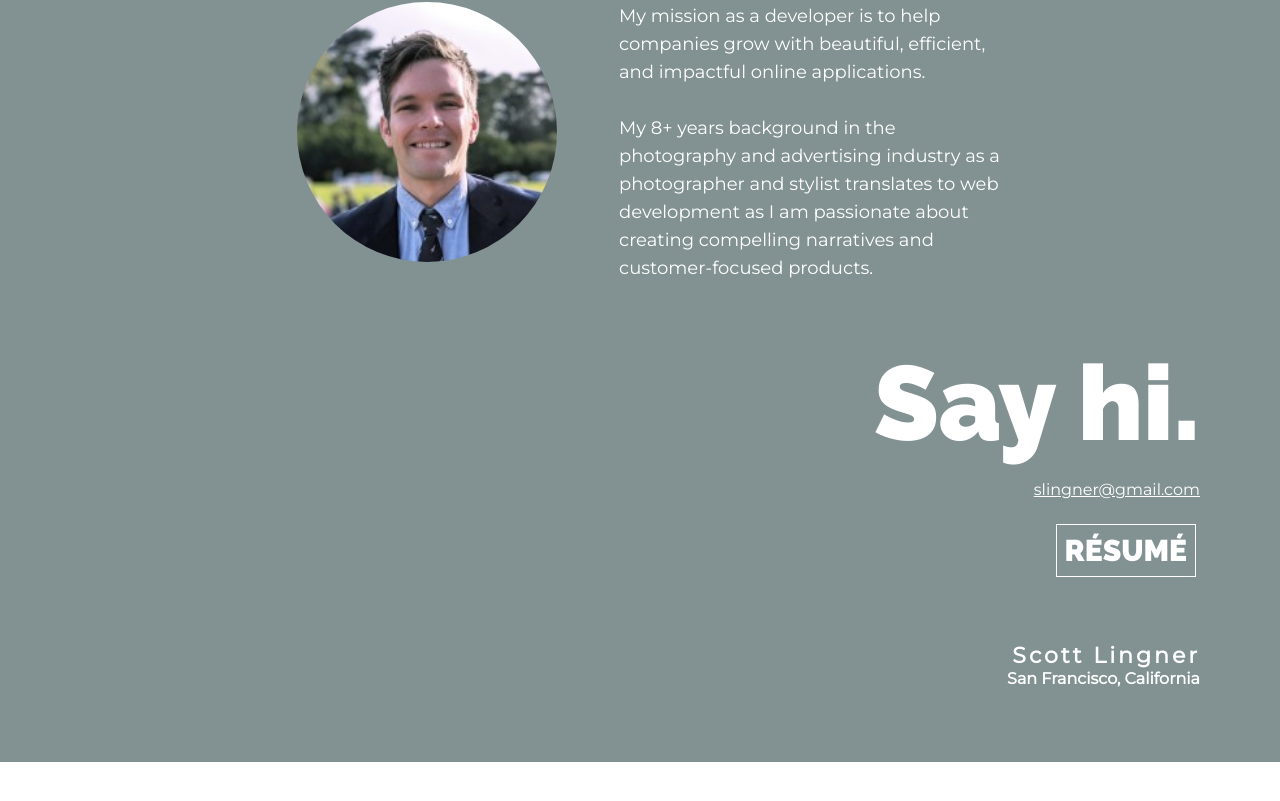
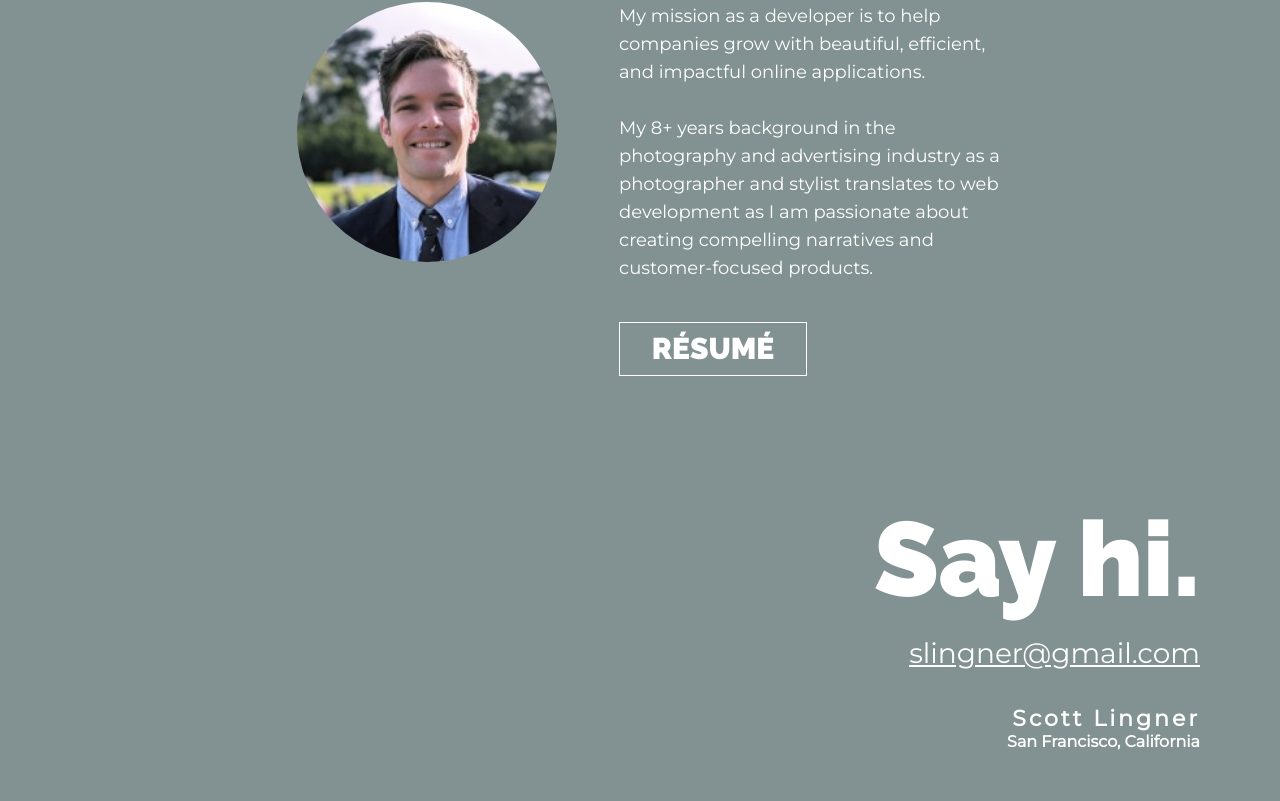
Before and after one commit to slingner/lingner-portfolio, a React (Create React App) app: page / in a window 1280 px wide. Shown: the part 3733-4534 px from the top of the page. Before the commit the page ends 4495 px from the top, so only its background shows below. Built offline with nearby package versions, Linux system fonts and the light colour scheme.

Commit message:
fixed spacing in contact and about sections

```diff
--- a/src/components/About/About.js
+++ b/src/components/About/About.js
@@ -1,7 +1,12 @@
 import React from 'react';
 import { AboutContent } from './About.style';
 import scott from './scott.jpg';
-import { ScottPhoto, AboutPageWrap, AboutWrap } from './About.style';
+import {
+  ScottPhoto,
+  AboutPageWrap,
+  AboutWrap,
+  ResumeLink,
+} from './About.style';
 
 export default function About() {
   return (
@@ -17,6 +22,13 @@ export default function About() {
           a photographer and stylist translates to web development as I am
           passionate about creating compelling narratives and customer-focused
           products.
+          <ResumeLink
+            href="https://scott-lingner-portfolio.s3-us-west-1.amazonaws.com/ScottLingner_Resume.pdf"
+            target="_blank"
+            rel="nofollow noopener noreferrer"
+          >
+            RÉSUMÉ
+          </ResumeLink>
         </AboutContent>
       </AboutWrap>
     </AboutPageWrap>
--- a/src/components/About/About.style.js
+++ b/src/components/About/About.style.js
@@ -29,16 +29,30 @@ export const AboutWrap = styled.div`
   }
 `;
 
-// export const ContactButtonWrap = styled.div`
-//   display: flex;
-//   flex-direction: row;
-//   margin: auto;
-//   padding-bottom: 20px;
+export const ResumeLink = styled.a`
+  color: ${(props) => (props.color ? props.color : colors.white)};
+  text-decoration: none;
+  display: block;
+  margin: 10px auto;
+  margin-top: 40px;
+  /* justify-content: left; */
+  width: 188px;
+  font-size: 30px;
+  font-family: 'Raleway', sans-serif;
+  text-align: center;
+  border: 1px solid white;
+  padding: 12px;
 
-//   @media (min-width: 900px) {
-//     display: none;
-//   }
-// `;
+  :hover {
+    cursor: pointer;
+    color: ${colors.teal};
+  }
+
+  @media (min-width: 600px) {
+    margin-top: 40px;
+    margin-left: 0;
+  }
+`;
 
 export const AboutContent = styled.p`
   color: ${colors.white};
--- a/src/components/Button/Button.js
+++ b/src/components/Button/Button.js
@@ -1,5 +1,3 @@
-/* eslint-disable react/prop-types */
-/* eslint-disable react/display-name */
 import React from 'react';
 import styled from 'styled-components/macro';
 import { keyframes } from 'styled-components';
--- a/src/components/Contact/Contact.js
+++ b/src/components/Contact/Contact.js
@@ -11,9 +11,7 @@ import {
   ContactConentWrap,
   ContactPageHeader,
   EmailLink,
-  ResumeLink,
 } from './Contact.style';
-import { NavItem } from '../NavBar/Navigation';
 function Contact() {
   return (
     <ContactPageWrap id="contact">
@@ -26,13 +24,6 @@ function Contact() {
         slingner@gmail.com
       </EmailLink>
 
-      <ResumeLink
-        href="https://scott-lingner-portfolio.s3-us-west-1.amazonaws.com/ScottLingner_Resume.pdf"
-        target="_blank"
-        rel="nofollow noopener noreferrer"
-      >
-        RÉSUMÉ
-      </ResumeLink>
       <ContactConentWrap>
         <LinkWrap
           href="https://angel.co/u/scott-lingner"
@@ -77,12 +68,12 @@ function Contact() {
         style={{
           fontSize: '22px',
           letterSpacing: '3px',
-          marginTop: '50px',
+          marginTop: '20px',
         }}
       >
         Scott Lingner
       </ContactPageSubHeader>
-      <ContactPageSubHeader style={{ marginBottom: '15px' }}>
+      <ContactPageSubHeader style={{ marginBottom: '5px' }}>
         San Francisco, California
       </ContactPageSubHeader>
     </ContactPageWrap>
--- a/src/components/Contact/Contact.style.js
+++ b/src/components/Contact/Contact.style.js
@@ -9,7 +9,7 @@ export const ContactPageWrap = styled.div`
   text-align: center;
   justify-content: center;
   /* padding-bottom: 80px; */
-  height: 100vh;
+  height: 80vh;
 
   @media (min-width: 600px) {
     margin: auto;
@@ -21,7 +21,8 @@ export const ContactPageWrap = styled.div`
 
 export const ContactConentWrap = styled.div`
   display: flex;
-  flex-direction: column;
+  flex-direction: row;
+  justify-content: center;
   background-color: ${colors.slategrey};
   text-align: center;
   /* height: 50%; */
@@ -60,8 +61,10 @@ export const ContactPageSubHeader = styled.h2`
 
 export const EmailLink = styled.a`
   color: ${colors.white};
-  margin-top: 15px;
+  margin-top: 28px;
+  margin-bottom: 10px;
   text-align: center;
+  font-size: 28px;
 
   :hover {
     cursor: pointer;
```
